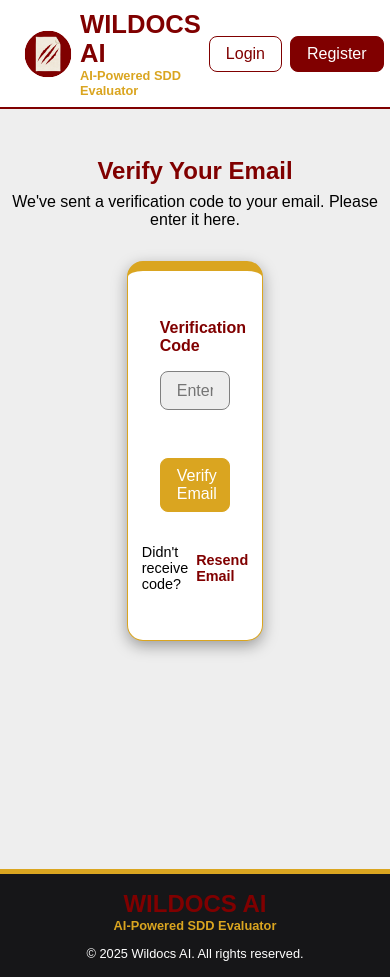
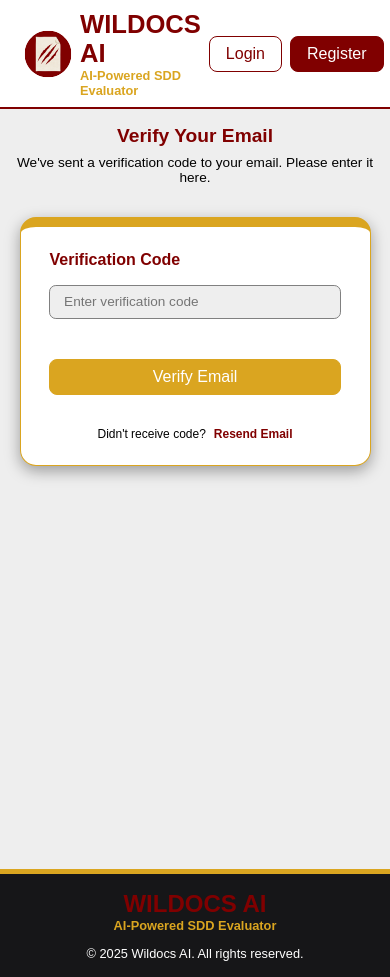
Before and after one commit to mortymier/wildocs-ai-v2, a React (Vite) app in the folder frontend/: page /verify in a window 390 px wide. Built offline with nearby package versions, Linux system fonts and the light colour scheme.

Commit message:
Frontend: responsive styling for Verify page

```diff
--- a/frontend/src/pages/styles/Verify.css
+++ b/frontend/src/pages/styles/Verify.css
@@ -28,6 +28,8 @@
 {
     display: flex;
     flex-direction: column;
+    align-items: center;
+    justify-items: center;
     width: 35%;
     padding: 3em 2em;
     border: 1px solid goldenrod;
@@ -39,6 +41,7 @@
 
 .verify-container label
 {
+    width: 90%;
     font-weight: 600;
     font-size: 1em;
     color: maroon;
@@ -47,6 +50,7 @@
 
 .verify-container input
 {
+    width: 90%;
     padding: 0.6em 1em;
     margin-bottom: 3em;
     border: 1px solid gray;
@@ -63,13 +67,14 @@
 
 .verify-container .btn-gold
 {
-    width: 100%;
+    width: 90%;
     align-self: center;
     margin-bottom: 2em;
 }
 
 .verify-container form div
 {
+    width: 90%;
     display: flex;
     align-items: center;
     justify-content: center;
@@ -88,3 +93,106 @@
     color: maroon;
     cursor: pointer;
 }
+
+/* Responsive styles */
+@media (max-width: 1024px)
+{
+    .verify-container
+    {
+        padding: 2rem 0;
+    }
+
+    .verify-container h1
+    {
+        font-size: 1.4rem;
+    }
+
+    .verify-container p
+    {
+        font-size: 0.95rem;
+    }
+
+    .verify-container form
+    {
+        width: 50%;
+        padding: 2.5em 1.5em;
+    }
+
+    .verify-container input
+    {
+        font-size: 0.95em;
+    }
+
+    .verify-container form div span
+    {
+        font-size: 0.85em;
+    }
+}
+
+@media (max-width: 768px)
+{
+    .verify-container
+    {
+        padding: 1.5rem 0;
+    }
+
+    .verify-container h1
+    {
+        font-size: 1.3rem;
+    }
+
+    .verify-container p
+    {
+        font-size: 0.9rem;
+    }
+
+    .verify-container form
+    {
+        width: 70%;
+        padding: 2em 1em;
+    }
+
+    .verify-container input
+    {
+        font-size: 0.9em;
+    }
+
+    .verify-container form div span
+    {
+        font-size: 0.8em;
+    }
+}
+
+@media (max-width: 480px)
+{
+    .verify-container
+    {
+        padding: 1rem 0;
+    }
+
+    .verify-container h1
+    {
+        font-size: 1.2rem;
+    }
+
+    .verify-container p
+    {
+        font-size: 0.85rem;
+    }
+
+    .verify-container form
+    {
+        width: 90%;
+        padding: 1.5em 0.8em;
+    }
+
+    .verify-container input
+    {
+        font-size: 0.85em;
+    }
+
+    .verify-container form div span
+    {
+        font-size: 0.75em;
+    }
+}
```
